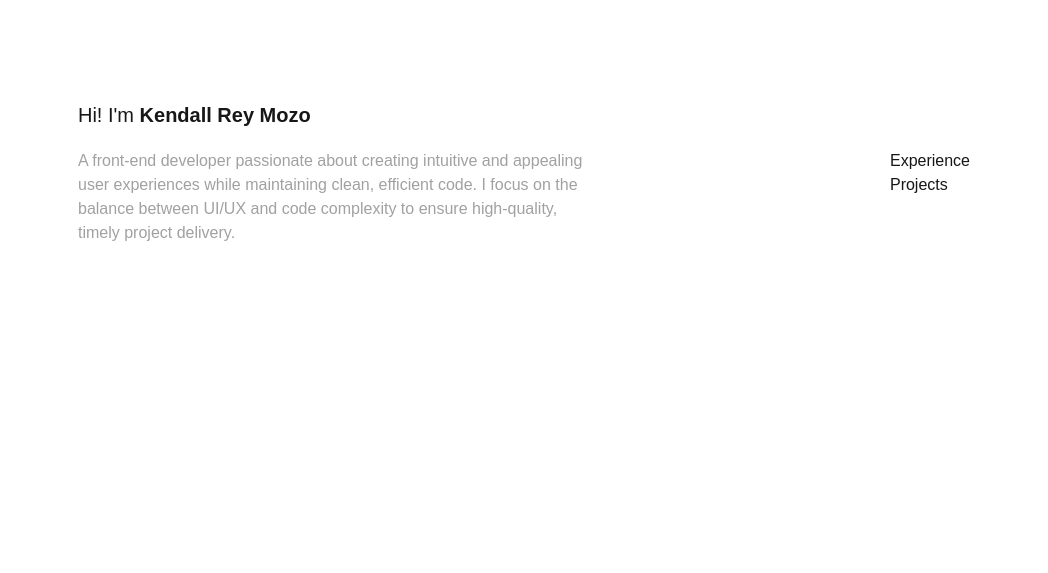
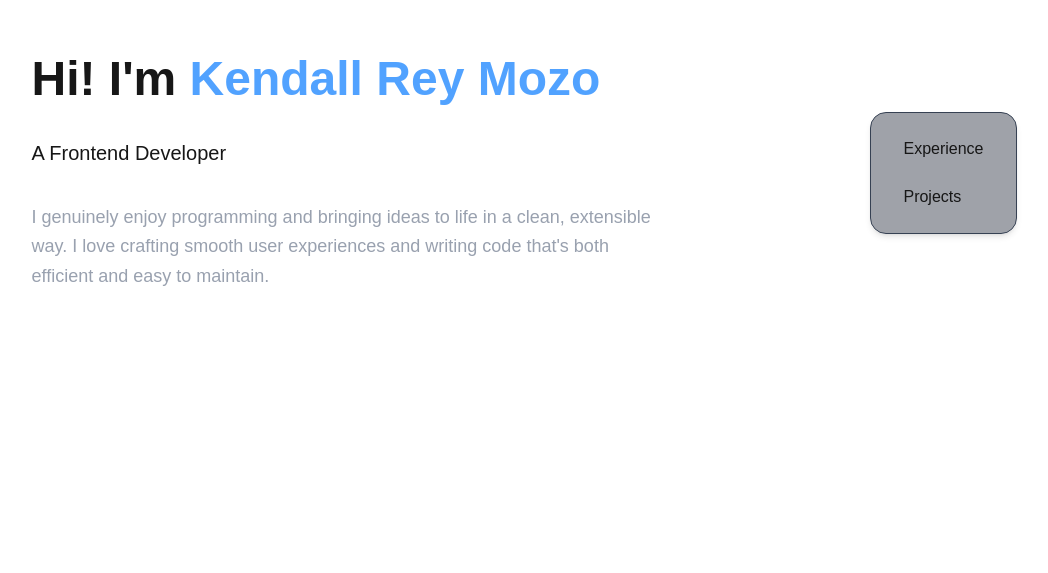
Before and after one commit to KendallRey/kendall-rey, a Next.js app: page / in a window 1280 px wide. Shown: the part 227-800 px from the top of the page, without its empty margins (116-1164 px from the left). Built offline with nearby package versions, Linux system fonts and the light colour scheme.

Commit message:
update landing page, use Navigation component

```diff
--- a/src/app/page.tsx
+++ b/src/app/page.tsx
@@ -1,33 +1,24 @@
 import { Section } from '@/components';
-import { Nav } from '@/components/nav/Nav';
+import { Navigation } from '@/components/custom/Navigation';
 
 export default function Home() {
   return (
     <>
       <Section className="h-screen flex items-center justify-around p-4 md:p-12">
-        <div className="flex flex-col gap-5 md:max-w-[520px]">
-          <p className="text-xl">
-            Hi! I'm <strong>Kendall Rey Mozo</strong>
-          </p>
-          <p className="text-md text-neutral-400">
-            A front-end developer passionate about creating intuitive and
-            appealing user experiences while maintaining clean, efficient code.
-            I focus on the balance between UI/UX and code complexity to ensure
-            high-quality, timely project delivery.
+        <div className="flex flex-col gap-5 md:max-w-[640px]">
+          <h1 className="text-3xl sm:text-4xl md:text-5xl font-bold mb-4">
+            Hi! I'm <span className="text-blue-400">Kendall Rey Mozo</span>
+          </h1>
+          <h2 className="text-lg sm:text-xl font-medium mb-4">
+            A Frontend Developer
+          </h2>
+          <p className="text-gray-400 text-base sm:text-lg leading-relaxed">
+            I genuinely enjoy programming and bringing ideas to life in a clean,
+            extensible way. I love crafting smooth user experiences and writing
+            code that's both efficient and easy to maintain.
           </p>
         </div>
-        <div>
-          <Nav className="flex flex-col">
-            <ul>
-              <li>
-                <a href="#experience">Experience</a>
-              </li>
-              <li>
-                <a href="#projects">Projects</a>
-              </li>
-            </ul>
-          </Nav>
-        </div>
+        <Navigation />
       </Section>
     </>
   );
```
